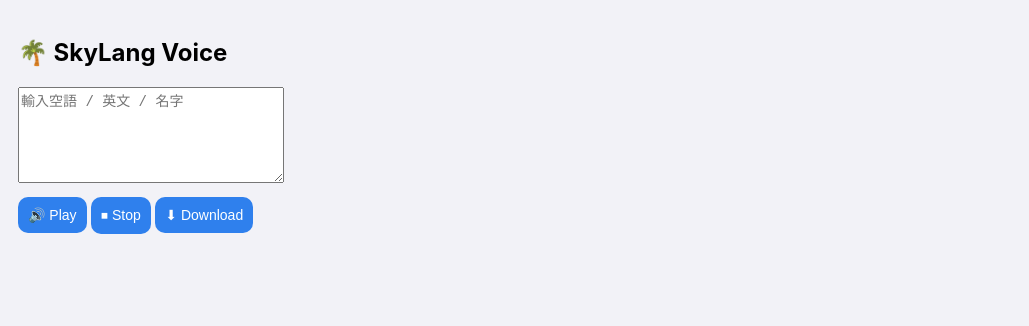
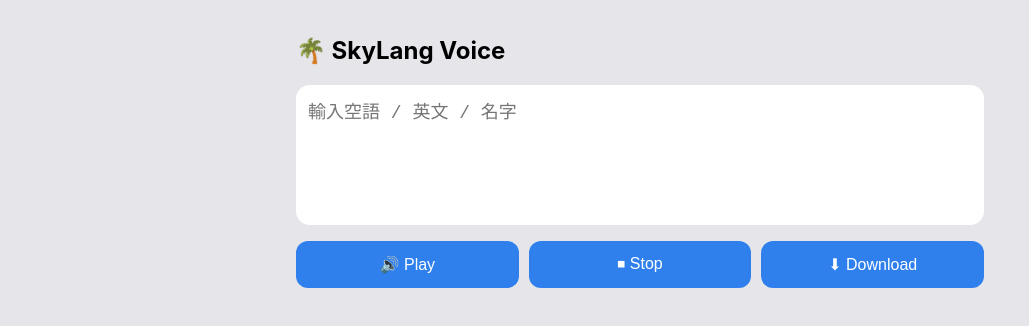
Before and after one commit to Adi-0504/skylang-reading, a browser extension: page index.html in a window 1280 px wide. Shown: the whole page, without its empty margins (0-1029 px from the left). Drawn offline with Linux system fonts and the light colour scheme.

Commit message:
Update style.css

```diff
--- a/style.css
+++ b/style.css
@@ -1,28 +1,69 @@
+/* 🌊 基礎背景 */
 body{
-  font-family: -apple-system, sans-serif;
-  width: 260px;
-  padding: 10px;
-  background: #f2f2f7;
+  margin:0;
+  font-family:-apple-system, sans-serif;
+  background:#e5e5ea;
+  display:flex;
+  justify-content:center;
 }
 
-textarea{
-  width: 100%;
-  height: 90px;
-  margin-bottom: 10px;
-  font-size: 14px;
+/* 🌴 主容器 */
+.app{
+  width:100%;
+  max-width:720px;
+  padding:16px;
+  box-sizing:border-box;
 }
 
-.btns{
-  display: flex;
-  flex-direction: column;
-  gap: 6px;
+/* 📝 輸入框 */
+textarea{
+  width:100%;
+  height:140px;
+  font-size:18px;
+  border:none;
+  border-radius:14px;
+  padding:12px;
+  resize:none;
+  box-sizing:border-box;
+  outline:none;
 }
 
+/* 🔘 按鈕列 */
+.btn-row{
+  display:flex;
+  gap:10px;
+  margin-top:12px;
+  flex-wrap:wrap;
+}
+
+/* 🔘 按鈕 */
 button{
-  padding: 10px;
-  border: none;
-  border-radius: 10px;
-  background: #2f80ed;
-  color: white;
-  font-size: 14px;
+  flex:1;
+  min-width:100px;
+  padding:14px;
+  border:none;
+  border-radius:12px;
+  background:#2f80ed;
+  color:white;
+  font-size:16px;
+  cursor:pointer;
+  transition:0.2s;
 }
+
+button:active{
+  transform:scale(0.97);
+}
+
+/* 📱 手機優化 */
+@media (max-width:600px){
+
+  textarea{
+    height:180px;
+    font-size:20px;
+  }
+
+  button{
+    flex:100%;
+    font-size:18px;
+  }
+}
```
